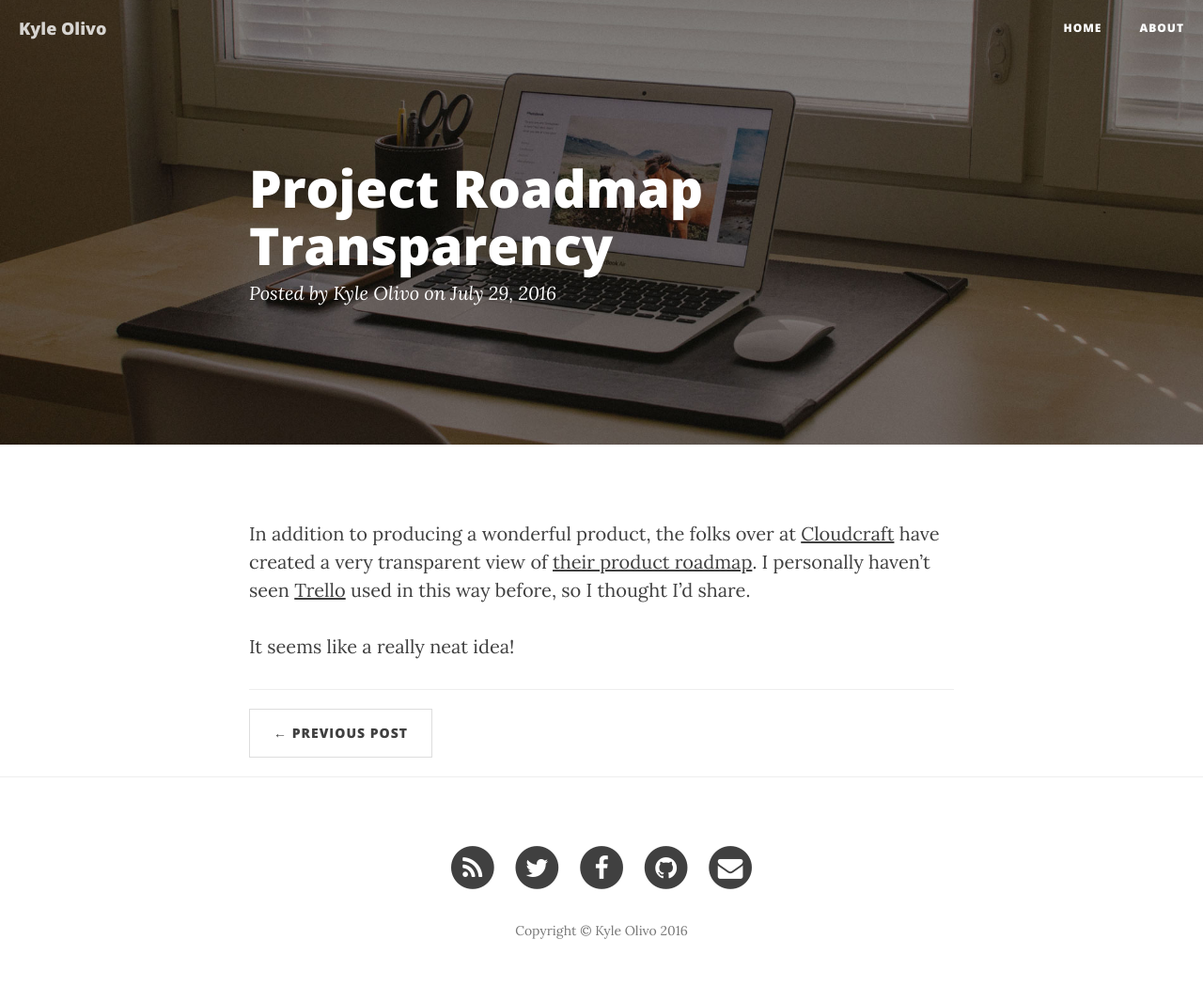
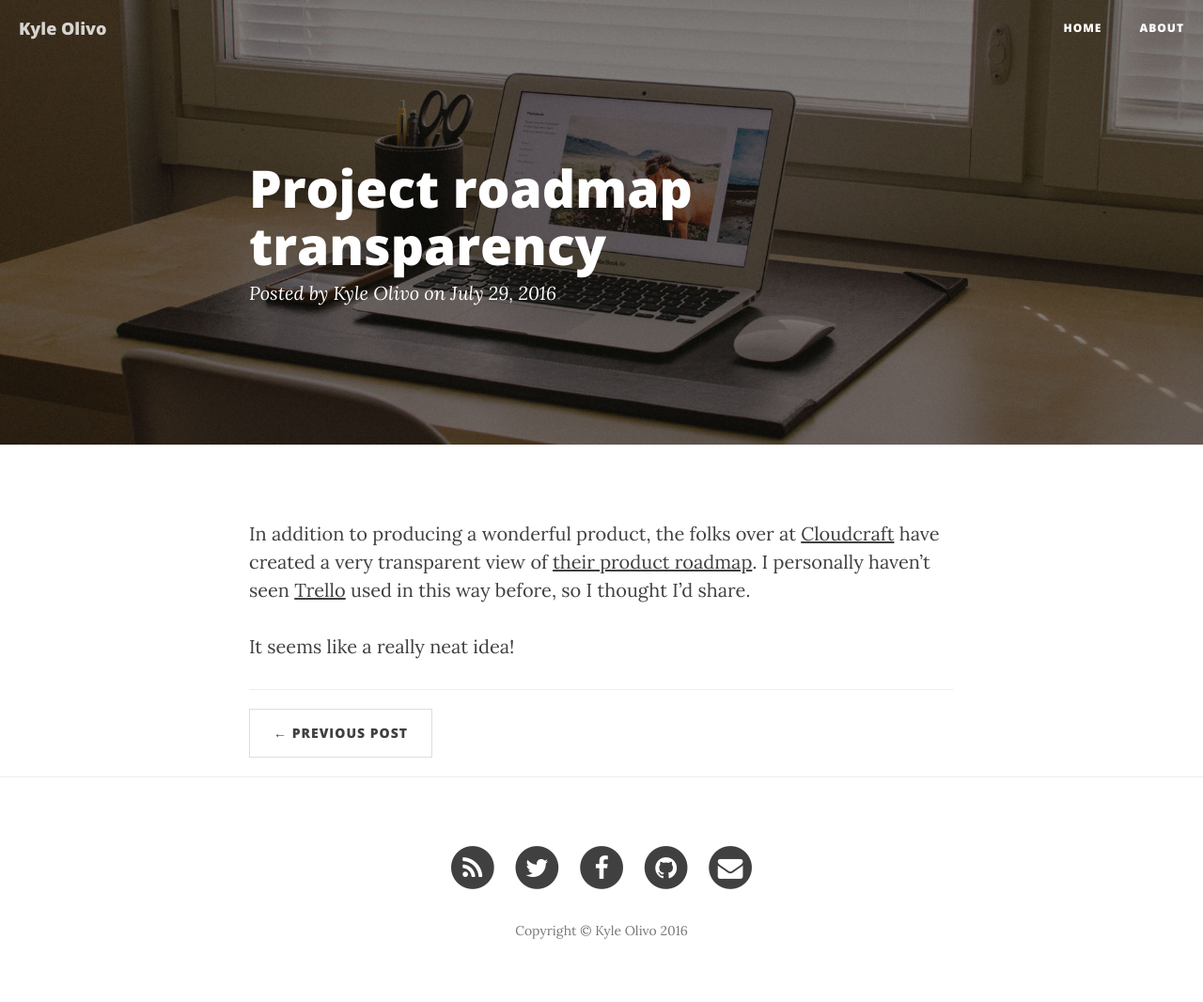
Before and after one commit to kyleolivo/kyleolivo.github.io, a Jekyll site: the page built from _posts/2016-07-29-cloudcraft-project-transparency.md, in a window 1280 px wide. Shown: the whole page at 94% size. Built offline with Jekyll 4.4.1, drawn with Linux system fonts in a browser that asks for light colours; nearby versions of some CDN libraries.

```diff
--- a/_posts/2016-07-29-cloudcraft-project-transparency.md
+++ b/_posts/2016-07-29-cloudcraft-project-transparency.md
@@ -1,6 +1,6 @@
 ---
 layout: post
-title:  "Project Roadmap Transparency"
+title:  "Project roadmap transparency"
 date:   2016-07-29 01:26:00 -0700
 categories: jekyll github
 ---
```
